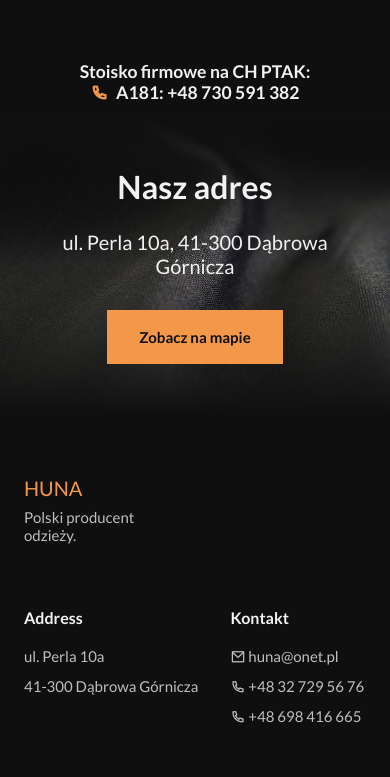
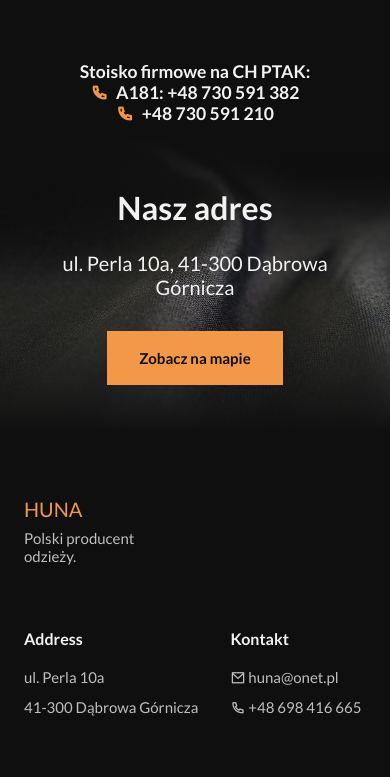
Before and after one commit to AniaPiWo/huna-vol3, a plain HTML site: page index.html in a window 390 px wide. Shown: the part 3569-4346 px from the top of the page. Drawn offline with nearby package versions, Linux system fonts and the light colour scheme.

Commit message:
contact fix, phone fix

```diff
--- a/assets/scss/components/_contact.scss
+++ b/assets/scss/components/_contact.scss
@@ -27,6 +27,7 @@
 
     & a {
       transition: color 0.4s;
+      margin-top: 0.5rem;
 
       &:hover {
         color: var(--first-color);
--- a/index.html
+++ b/index.html
@@ -175,7 +175,7 @@
       <section class="contact section" id="contact">
         <div class="contact__container">
           <h2 class="section__title">Kontakt</h2>
-          <h4 class="contact__subtitle">
+          <h4 class="contact__subtitle container">
             Zapraszamy do kontaktu na poniższe numery WYŁĄCZNIE klientów
             hurtowych.
           </h4>
@@ -193,6 +193,9 @@
                 Stoisko firmowe na CH PTAK:
                 <a href="tel:0048730591382">
                   <p><i class="ri-phone-line"></i>A181: +48 730 591 382</p>
+                </a>
+                <a href="tel:0048730591210">
+                  <p><i class="ri-phone-line"></i>+48 730 591 210</p>
                 </a>
               </h3>
             </div>
@@ -262,12 +265,7 @@
                   huna@onet.pl</a
                 >
               </li>
-              <li>
-                <a href="tel:+48327295676">
-                  <i class="ri-phone-line"></i>
-                  +48 32 729 56 76</a
-                >
-              </li>
+
               <li>
                 <a href="tel:0048698416665">
                   <i class="ri-phone-line"></i>
```
Also changed, not shown: assets/css/styles.css, 1 other file.
